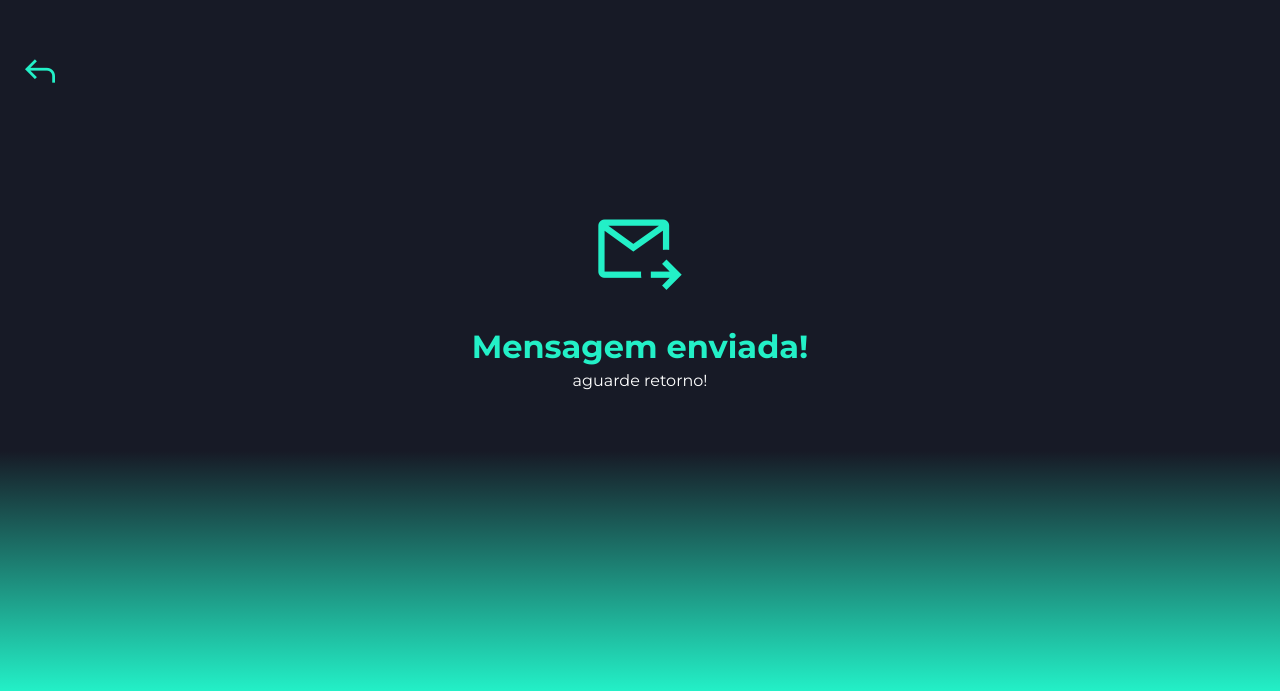
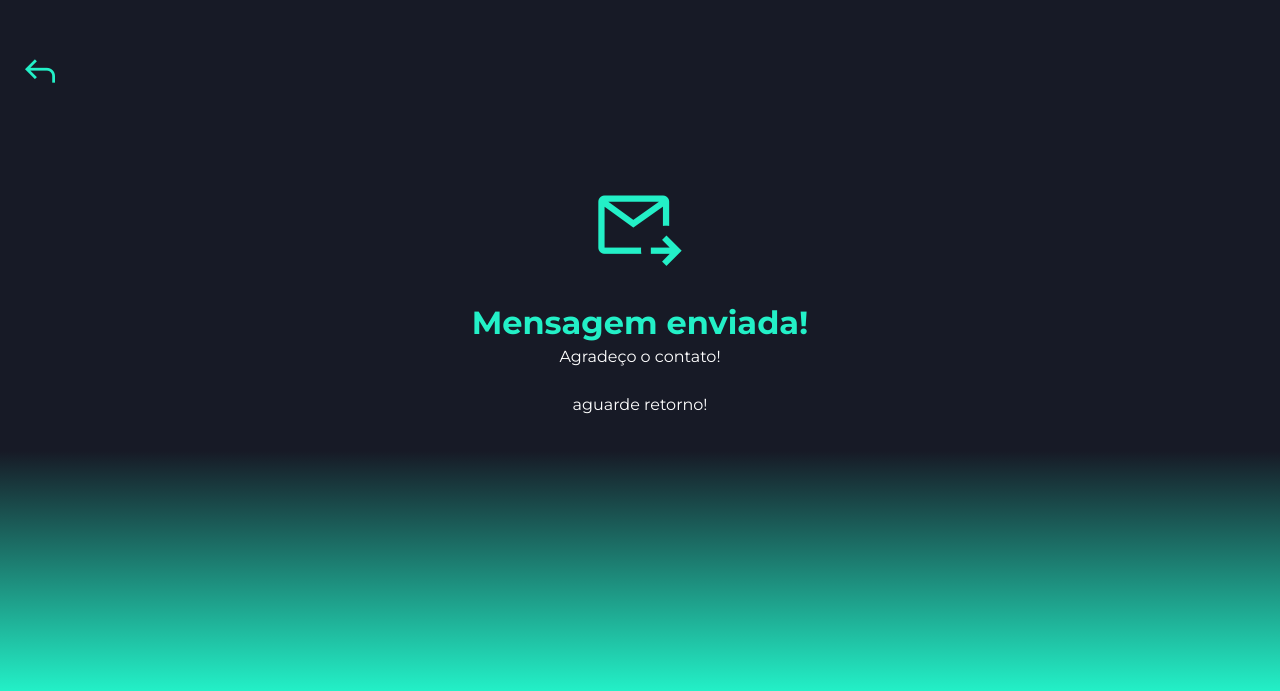
Before and after one commit to PabloBezerra/pablobezerra.github.io, a plain HTML site: page enviado.html in a window 1280 px wide. Shown: the part 109-800 px from the top of the page. Drawn offline with nearby package versions, Linux system fonts and the light colour scheme.

Commit message:
Update enviado.html

```diff
--- a/enviado.html
+++ b/enviado.html
@@ -62,6 +62,7 @@
         outgoing_mail
     </span>
     <h2>Mensagem enviada!</h2>
+    <p>Agradeço o contato!</p><br>
     <p>aguarde retorno!</p>
 </body>
 </html>
```
